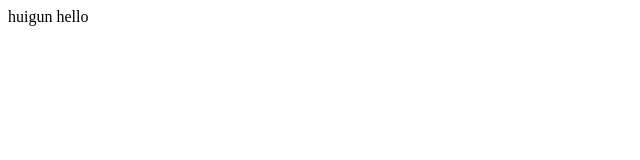
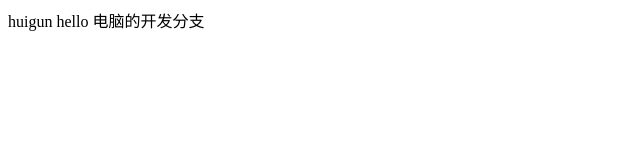
Before and after one commit to chancechj/xiangmugit, a plain HTML site: page WebContent/index.html in a window 1280 px wide. Shown: the whole page, without its empty margins (0-640 px from the left). Drawn offline with Linux system fonts and the light colour scheme.

Commit message:
电脑的开发分支

```diff
--- a/WebContent/index.html
+++ b/WebContent/index.html
@@ -7,5 +7,6 @@
 <body>
 	huigun
 	hello
+	电脑的开发分支
 </body>
 </html>
```
